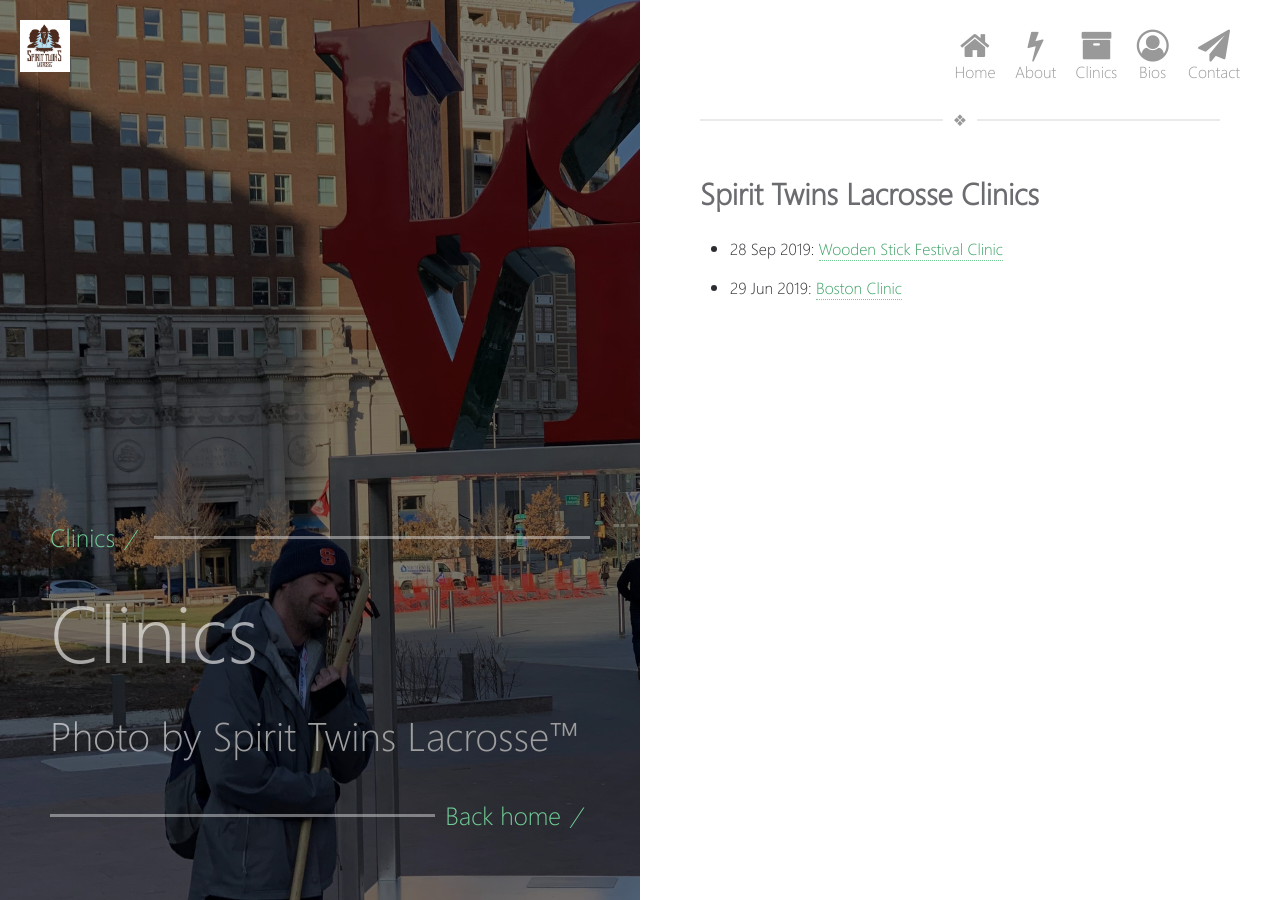
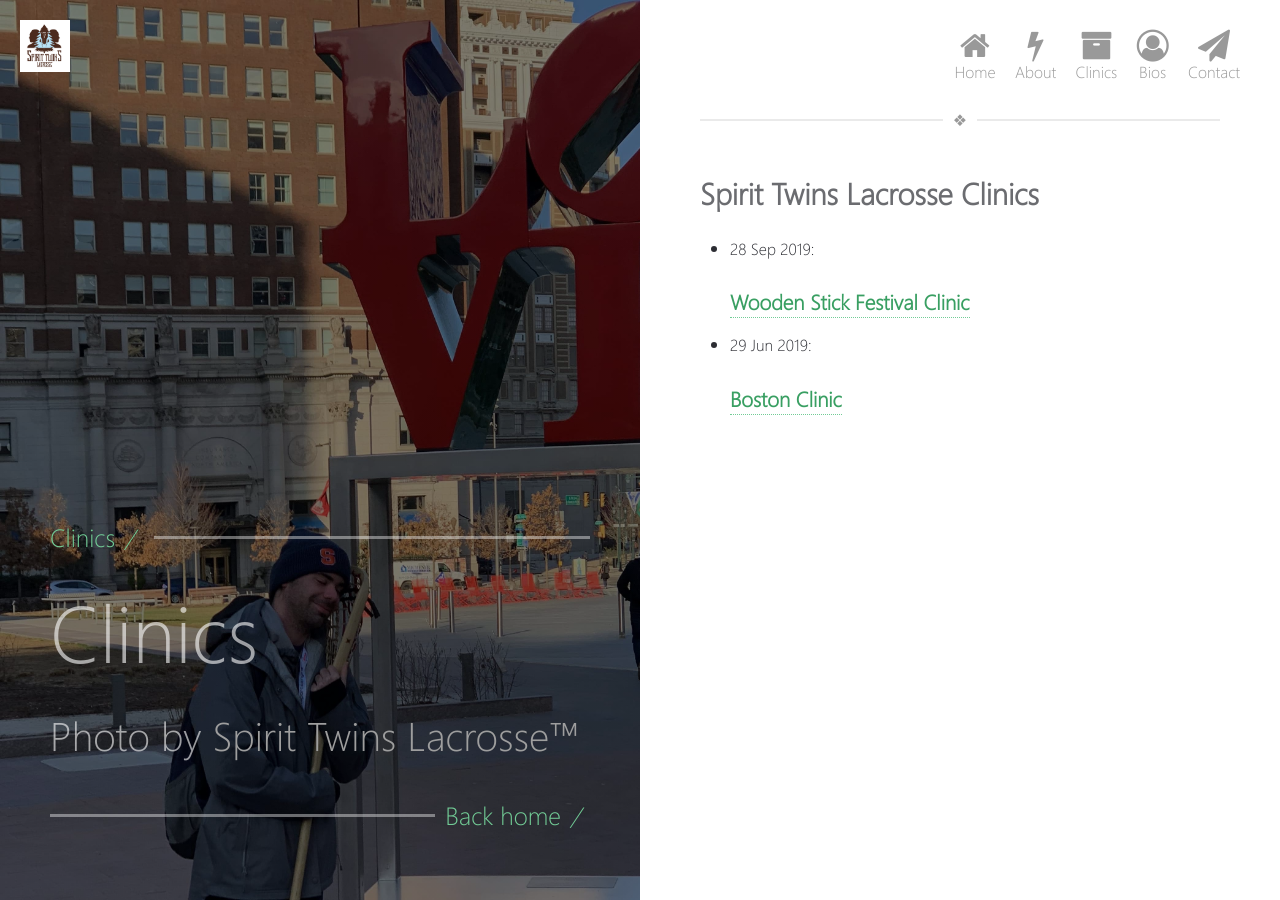
Before and after one commit to adamdjbrett/spirittwinslacrosse.com, a Jekyll site: the page built from _pages/clinics.md, in a window 1280 px wide. Built offline with Jekyll 4.4.1, drawn with Linux system fonts in a browser that asks for light colours.

Commit message:
Update clinics.md

```diff
--- a/_pages/clinics.md
+++ b/_pages/clinics.md
@@ -10,7 +10,7 @@
     {% for post in site.categories["clinics"] limit:10 %}
         <li>
         {{ post.date | date: "%d %b %Y" }}:
-        <a class="post-link" href="{{ post.url | relative_url }}" title="{{ post.description }}">{{ post.title | escape }}</a>
+        <h3><a class="post-link" href="{{ post.url | relative_url }}" title="{{ post.description }}">{{ post.title | escape }}</a></h3>
         </li>
     {% endfor %}
 </ul>
```
